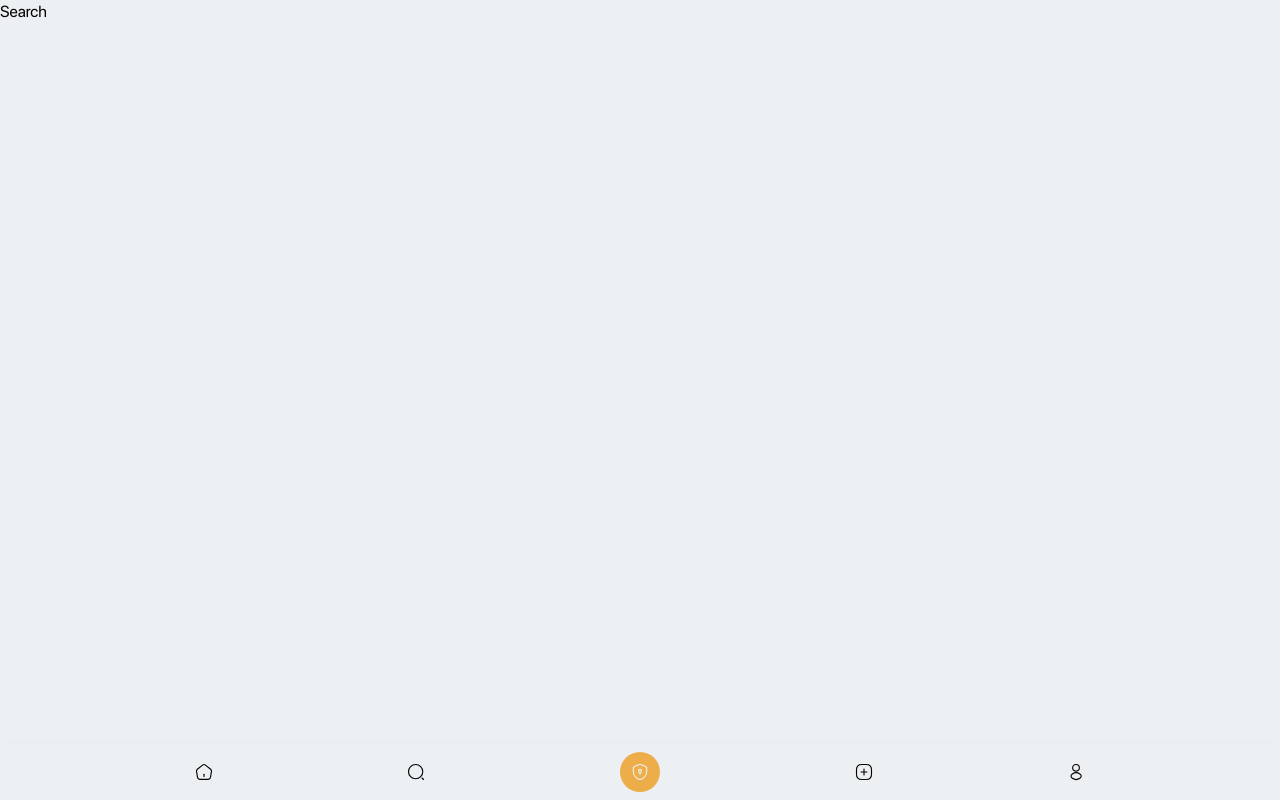
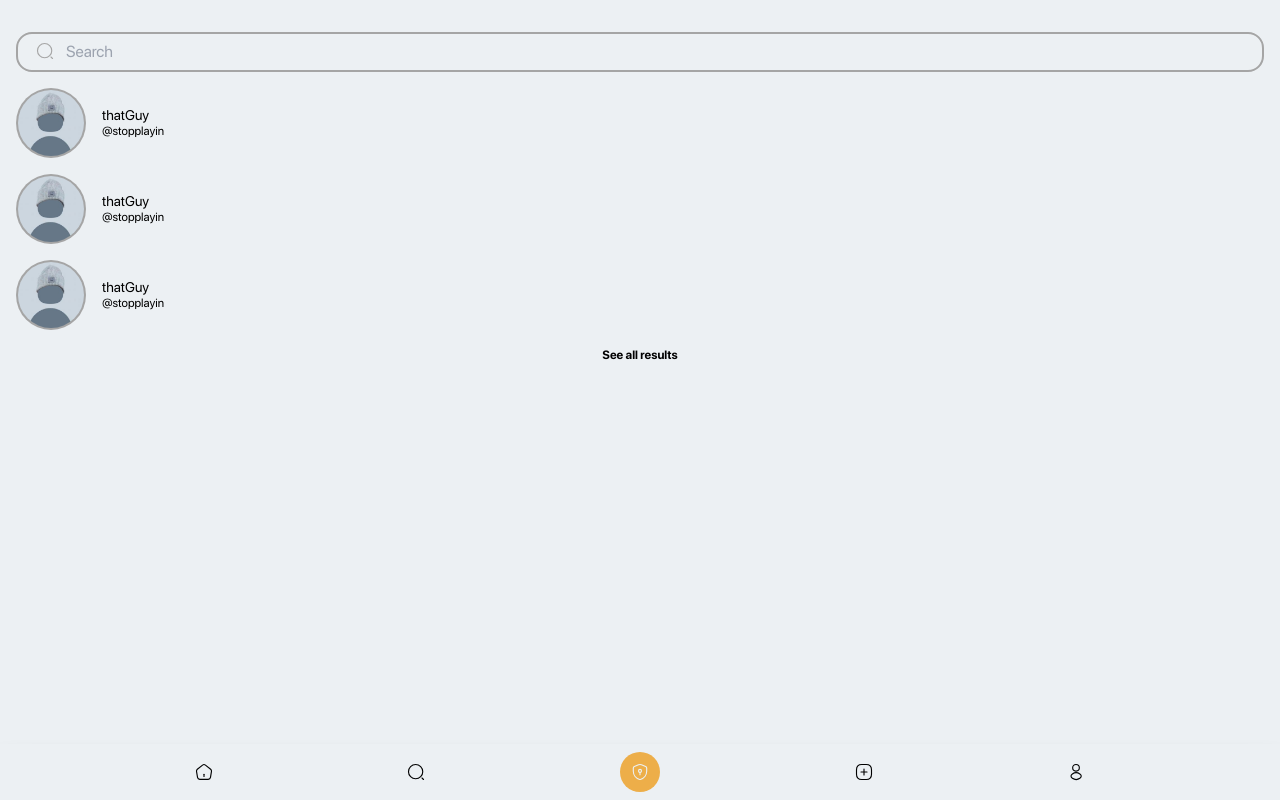
Before and after one commit to donald-88/lens-ts, a Next.js app: page /search in a window 1280 px wide. Built offline with nearby package versions, Linux system fonts and the light colour scheme.

Commit message:
created search page

```diff
--- /dev/null
+++ b/components/searchResult.tsx
@@ -0,0 +1,23 @@
+import Avatar from "./avatar"
+import Image from 'next/image'
+
+const SearchResult = (props) => {
+    return (
+        <>
+            <div className="flex space-x-4 my-4">
+                <div className="w-[70px] h-[70px]">
+                    <Avatar>
+                        <Image src={props.image} width="70px" height="70px"/>
+                    </Avatar>
+                </div>
+                <div className="flex flex-col justify-center leading-4">
+                    <h3>thatGuy</h3>
+                    <p>@stopplayin</p>
+                </div>
+            </div>
+
+        </>
+    )
+}
+
+export default SearchResult
--- a/pages/search.tsx
+++ b/pages/search.tsx
@@ -1,6 +1,17 @@
+import SearchBar from "../components/searchBar"
+import SearchResult from "../components/searchResult"
+
 const Search = () => {
     return (
-        <div>Search</div>
+        <div className="px-4">
+            <div className="h-8"/>
+            <SearchBar/>
+            <SearchResult image="/empty.jpg"/>
+            <SearchResult image="/empty.jpg"/>
+            <SearchResult image="/empty.jpg"/>
+            <p className="text-center font-bold">See all results</p>
+        </div>
+
     )
 }
 
```
